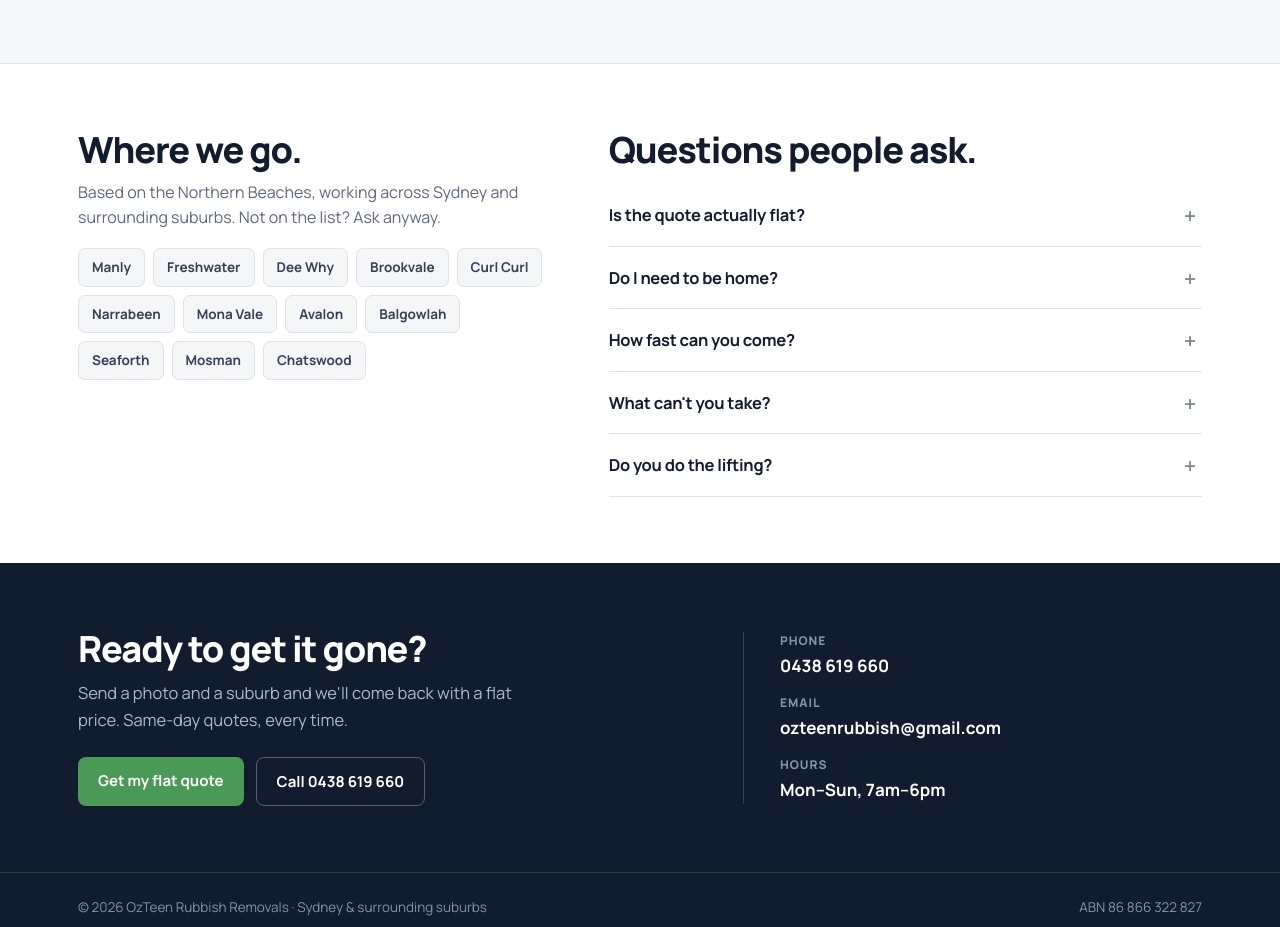
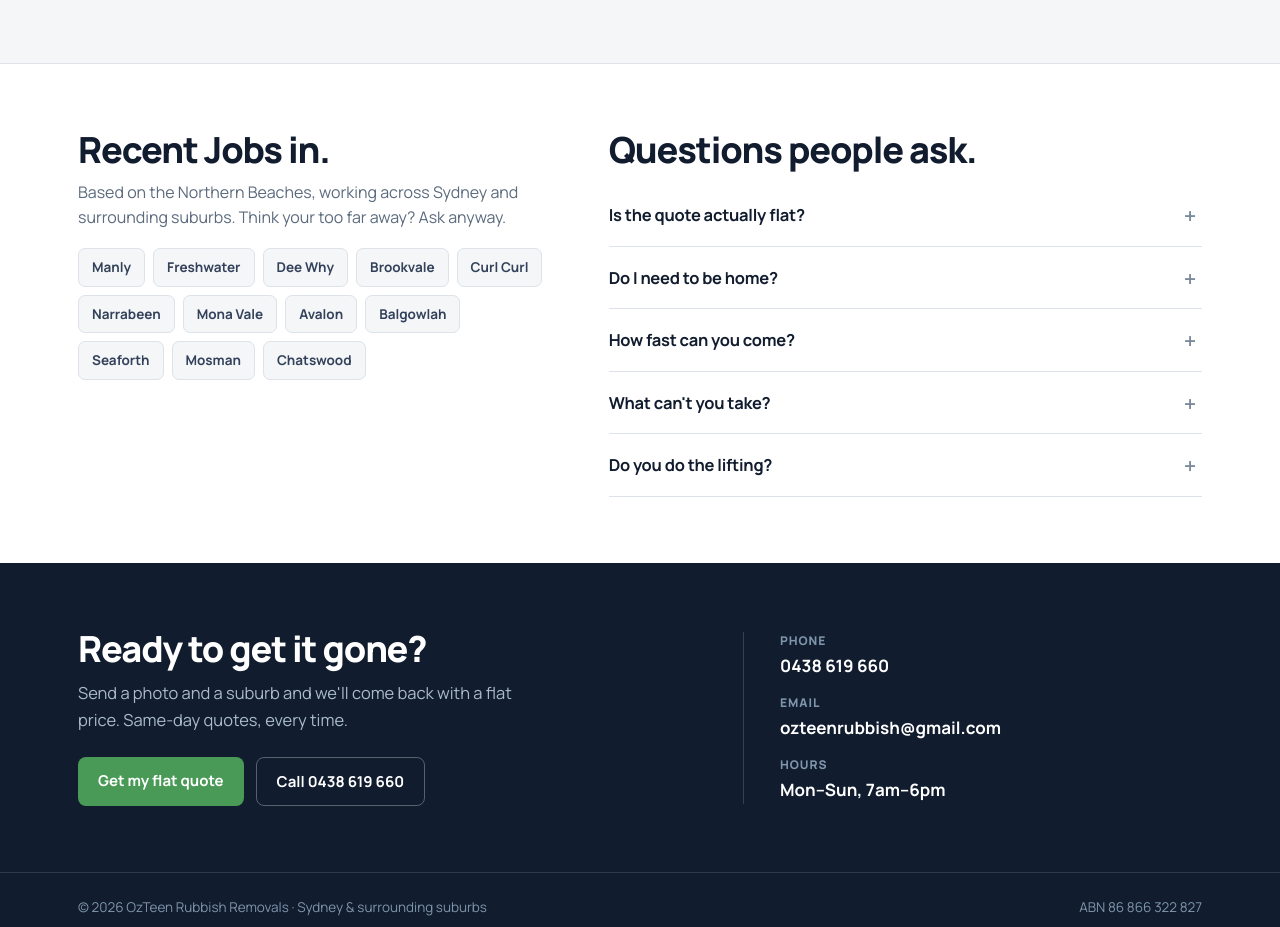
Before and after one commit to OZTEENRUBBISH/OzTeen-Rubbish-Final-Website, a plain HTML site: page index.html in a window 1280 px wide. Shown: the part 3820-4747 px from the top of the page. Drawn offline with Linux system fonts and the light colour scheme.

Commit message:
Update section heading and description in index.html

```diff
--- a/index.html
+++ b/index.html
@@ -250,8 +250,8 @@
 <section id="areas">
   <div class="wrap" style="display:grid;grid-template-columns:1fr 1.25fr;gap:56px;align-items:start">
     <div>
-      <h2 class="sh" style="margin-bottom:10px">Where we go.</h2>
-      <p style="margin:0 0 18px;font-size:16px;color:var(--ink-3)">Based on the Northern Beaches, working across Sydney and surrounding suburbs. Not on the list? Ask anyway.</p>
+      <h2 class="sh" style="margin-bottom:10px">Recent Jobs in.</h2>
+      <p style="margin:0 0 18px;font-size:16px;color:var(--ink-3)">Based on the Northern Beaches, working across Sydney and surrounding suburbs. Think your too far away? Ask anyway.</p>
       <div class="areas">
         <span>Manly</span><span>Freshwater</span><span>Dee Why</span><span>Brookvale</span>
         <span>Curl Curl</span><span>Narrabeen</span><span>Mona Vale</span><span>Avalon</span>
```
